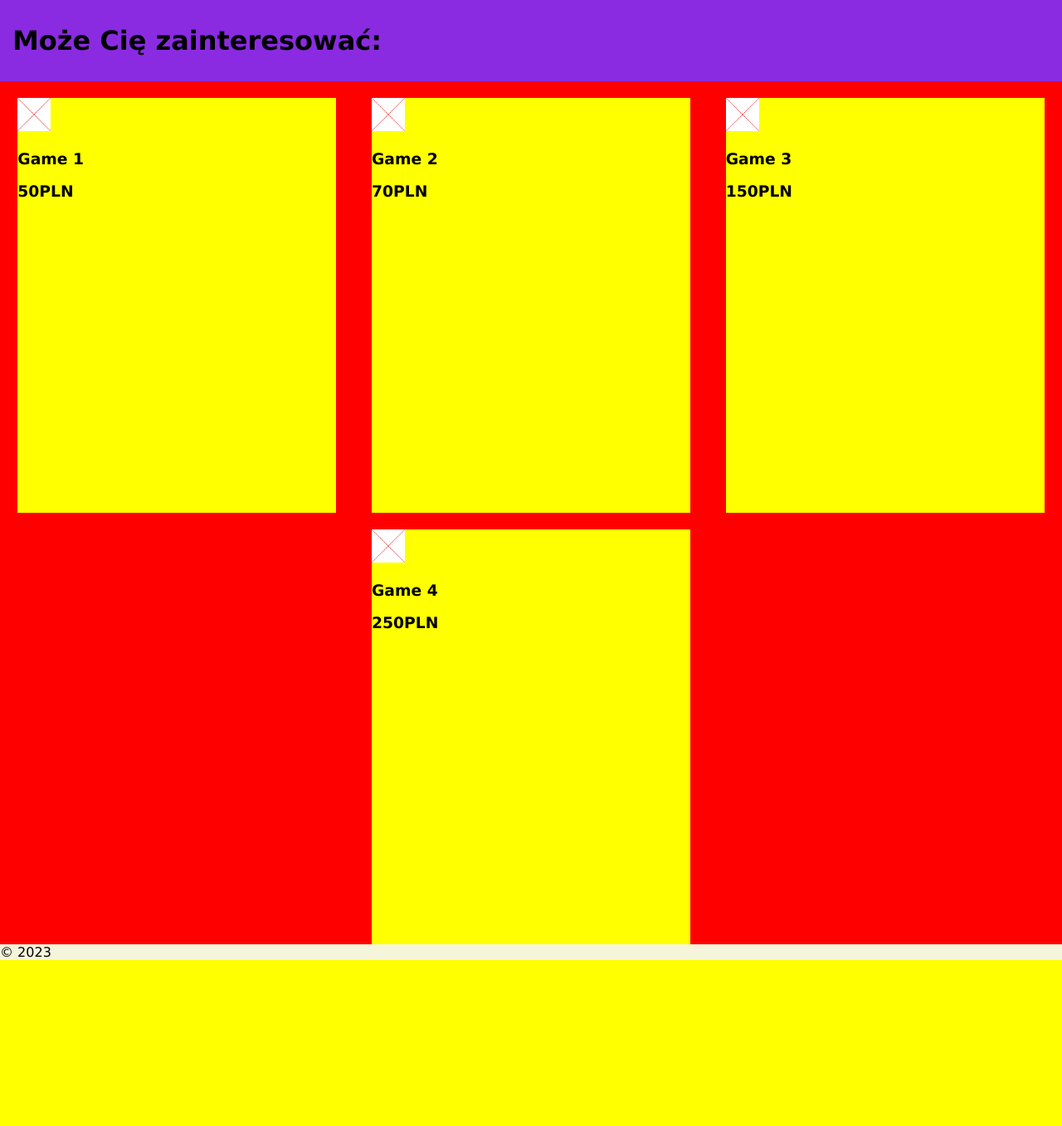
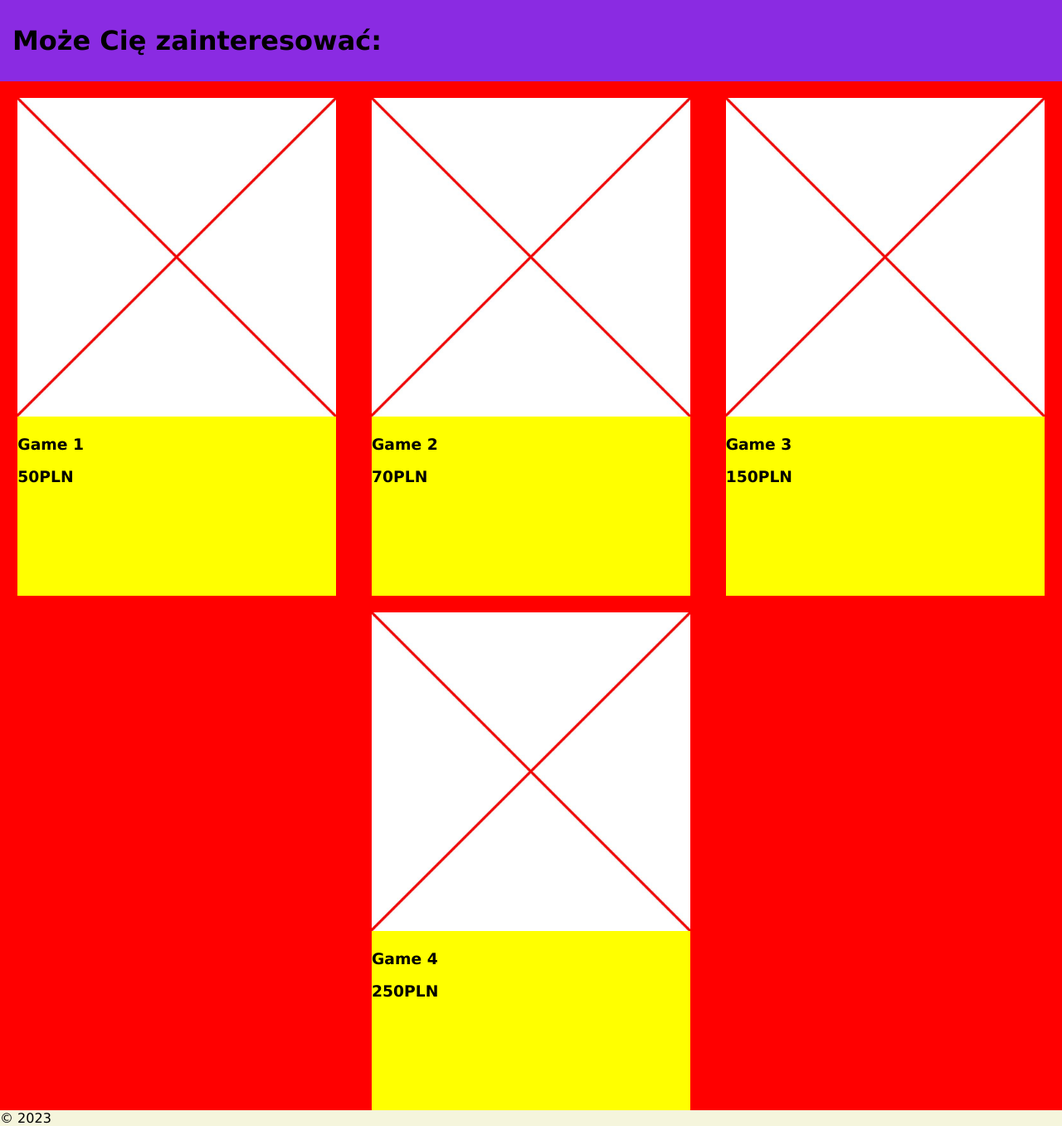
Before and after one commit to cptkidd62/online-shop-project, a Node server app: page / in a window 1280 px wide. Shown: the part 59-1416 px from the top of the page at 83% size. Before the commit the page ends 1216 px from the top, so only its background shows below. Run offline with Node 20, Linux system fonts and the light colour scheme.

Commit message:
change pic size

```diff
--- a/static/styles/style.css
+++ b/static/styles/style.css
@@ -48,15 +48,15 @@ div.main-content {
     background-color: yellow;
     width: 500px;
     max-width: 30%;
-    height: 500px;
+    height: 600px;
     align-self: center;
     margin: auto;
     margin-top: 20px;
 }
 
 .prod-list-elem img {
-    width: 40px;
-    height: 40px;
+    width: 100%;
+    height: auto;
 }
 
 footer {
```
